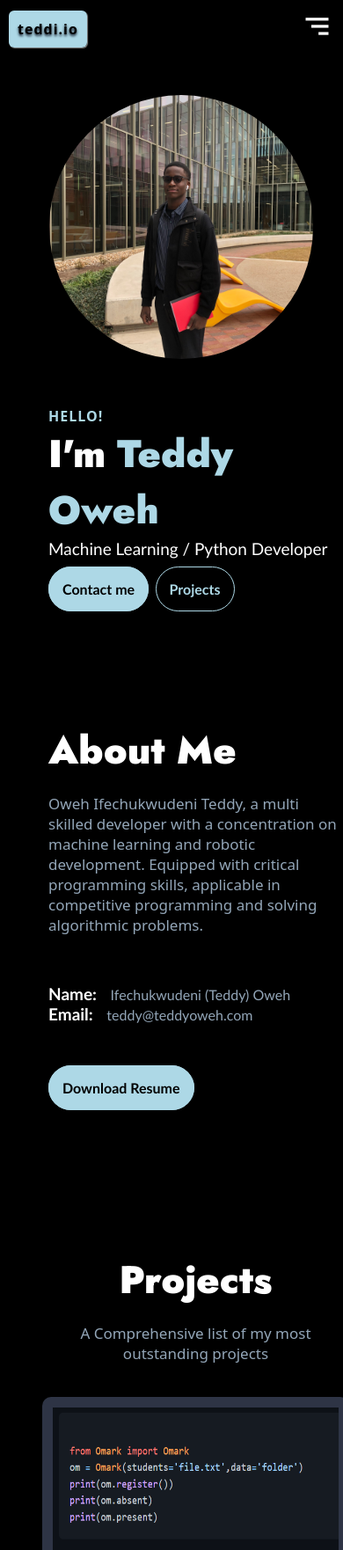
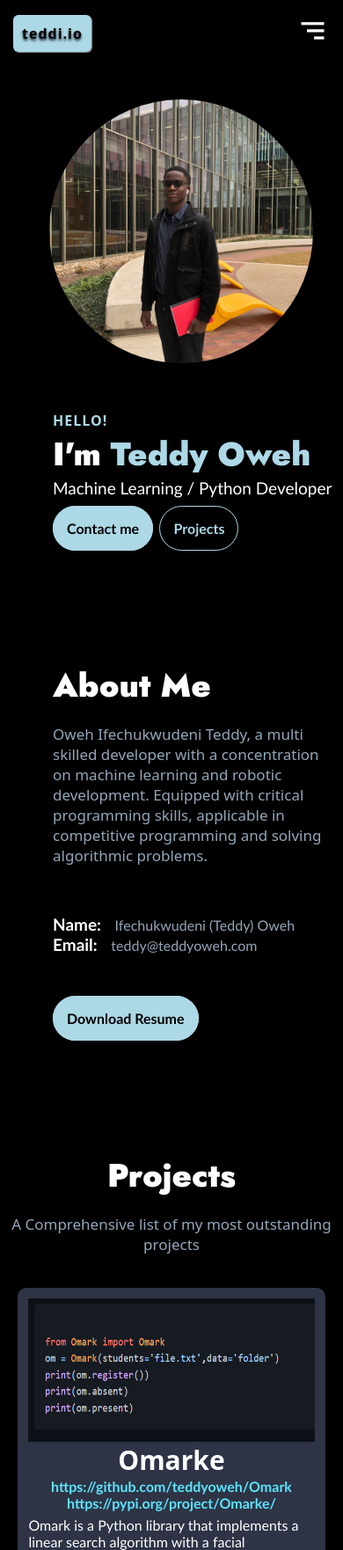
Before and after one commit to teddyoweh/teddyoweh.github.io, a PHP site: page / in a window 390 px wide; the page is wider, and only the part inside the window is pictured. Shown: the top 1762 px of that part at 88% size. Run offline with PHP 8.4, Linux system fonts and the light colour scheme.

Commit message:
Update style.css

```diff
--- a/css/style.css
+++ b/css/style.css
@@ -2,6 +2,7 @@
 body {
     margin: 0px;
     background: black;
+    padding: 5px;
 }
 
 html {
@@ -78,7 +79,8 @@ header nav .items ul li:hover {
     transition: 0.6s;
 }
 
-.container {
+.container:nth-child(2),
+.container:nth-child(3) {
     margin-top: 9%;
     padding-left: 55px;
 }
@@ -357,7 +359,7 @@ header nav .items ul li:hover {
 }
 
 .fulltext {
-    width: 100% !important;
+    width: 106% !important;
 }
 
 a {
@@ -370,7 +372,7 @@ a {
 
 @media only screen and (max-width: 768px) {
     .container .intro b {
-        font-size: 44px;
+        font-size: 37px;
     }
     .container .intro .projects {
         display: flex;
```
